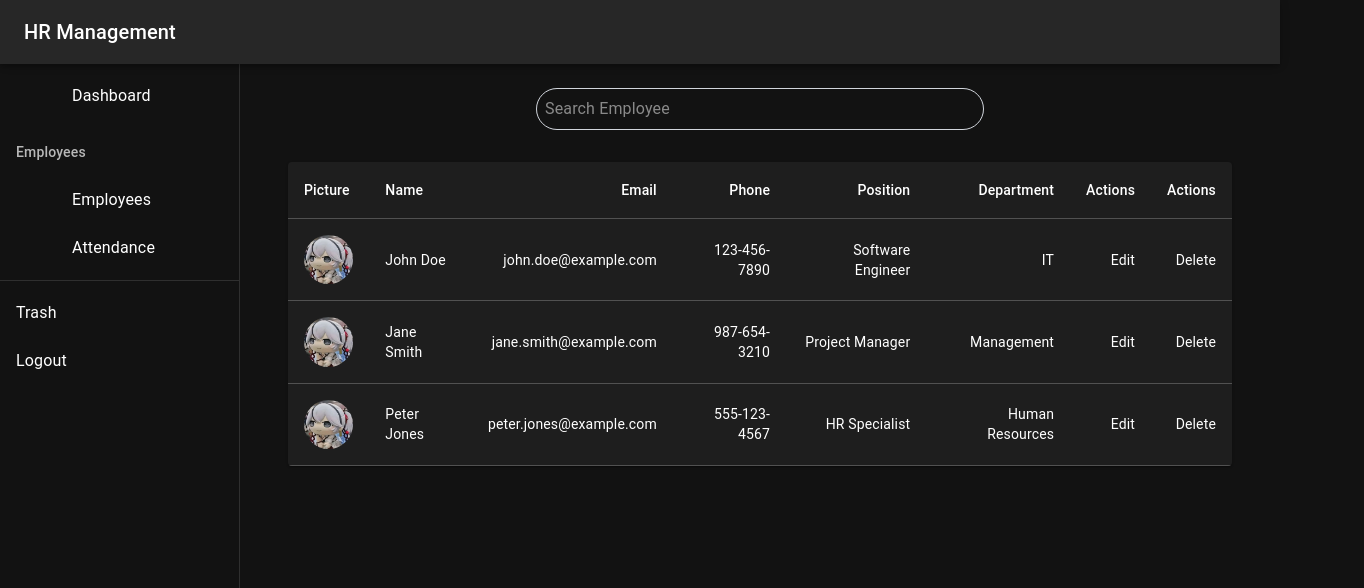
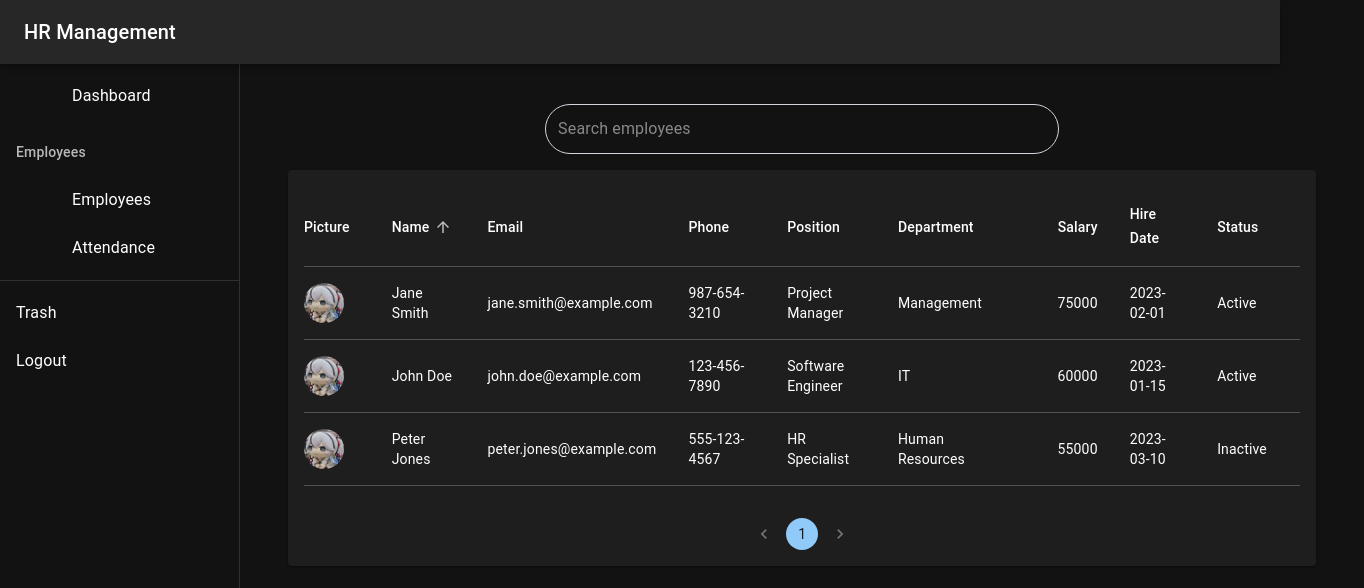
Before and after one commit to rama4zis/hr-management, a Next.js app in the folder client/: page /employees in a window 1280 px wide. Shown: the top 588 px of the page, 1364 px wide, since content can reach past the window. Built offline with nearby package versions, Linux system fonts and the light colour scheme; some icons are missing.

Commit message:
Employees table 🧑‍💼

```diff
--- a/client/app/employees/page.tsx
+++ b/client/app/employees/page.tsx
@@ -1,109 +1,433 @@
+"use client";
+
 import {
+  Box,
   Container,
   Input,
+  Pagination,
   Paper,
+  Stack,
   Table,
   TableBody,
   TableCell,
   TableContainer,
   TableHead,
   TableRow,
+  TableSortLabel,
 } from "@mui/material";
+import { visuallyHidden } from "@mui/utils";
 import Image from "next/image";
+import React from "react";
 
-export default function employees() {
+interface Employee {
+  id: number;
+  picture: string;
+  name: string;
+  email: string;
+  phone: string;
+  position: string;
+  department: string;
+  salary: number;
+  hireDate: string;
+  status: string;
+}
+
+function createData(
+  id: number,
+  picture: string,
+  name: string,
+  email: string,
+  phone: string,
+  position: string,
+  department: string,
+  salary: number,
+  hireDate: string,
+  status: string
+): Employee {
+  return {
+    id,
+    picture,
+    name,
+    email,
+    phone,
+    position,
+    department,
+    salary,
+    hireDate,
+    status,
+  };
+}
+
+const employeesData = [
+  {
+    id: 1,
+    picture: "/profile.jpg",
+    name: "John Doe",
+    email: "john.doe@example.com",
+    phone: "123-456-7890",
+    position: "Software Engineer",
+    department: "IT",
+    salary: 60000,
+    hireDate: "2023-01-15",
+    status: "Active",
+  },
+  {
+    id: 2,
+    picture: "/profile.jpg",
+    name: "Jane Smith",
+    email: "jane.smith@example.com",
+    phone: "987-654-3210",
+    position: "Project Manager",
+    department: "Management",
+    salary: 75000,
+    hireDate: "2023-02-01",
+    status: "Active",
+  },
+  {
+    id: 3,
+    picture: "/profile.jpg",
+    name: "Peter Jones",
+    email: "peter.jones@example.com",
+    phone: "555-123-4567",
+    position: "HR Specialist",
+    department: "Human Resources",
+    salary: 55000,
+    hireDate: "2023-03-10",
+    status: "Inactive",
+  },
+];
+
+let rows = [];
+for (const employee of employeesData) {
+  rows.push(
+    createData(
+      employee.id,
+      employee.picture,
+      employee.name,
+      employee.email,
+      employee.phone,
+      employee.position,
+      employee.department,
+      employee.salary,
+      employee.hireDate,
+      employee.status
+    )
+  );
+}
+
+function descendingComparator<T>(a: T, b: T, orderBy: keyof T) {
+  if (b[orderBy] < a[orderBy]) {
+    return -1;
+  }
+  if (b[orderBy] > a[orderBy]) {
+    return 1;
+  }
+  return 0;
+}
+
+type Order = "asc" | "desc";
+
+function getComparator<Key extends keyof any>(
+  order: Order,
+  orderBy: Key
+): (
+  a: { [key in Key]: number | string },
+  b: { [key in Key]: number | string }
+) => number {
+  return order === "desc"
+    ? (a, b) => descendingComparator(a, b, orderBy)
+    : (a, b) => -descendingComparator(a, b, orderBy);
+}
+
+interface HeadCell {
+  disablePadding: boolean;
+  id: keyof Employee;
+  label: string;
+  numeric: boolean;
+}
+
+const headCells: readonly HeadCell[] = [
+  {
+    id: "picture",
+    numeric: false,
+    disablePadding: true,
+    label: "Picture",
+  },
+  {
+    id: "name",
+    numeric: false,
+    disablePadding: false,
+    label: "Name",
+  },
+  {
+    id: "email",
+    numeric: false,
+    disablePadding: false,
+    label: "Email",
+  },
+  {
+    id: "phone",
+    numeric: false,
+    disablePadding: false,
+    label: "Phone",
+  },
+  {
+    id: "position",
+    numeric: false,
+    disablePadding: false,
+    label: "Position",
+  },
+  {
+    id: "department",
+    numeric: false,
+    disablePadding: false,
+    label: "Department",
+  },
+  {
+    id: "salary",
+    numeric: true,
+    disablePadding: false,
+    label: "Salary",
+  },
+  {
+    id: "hireDate",
+    numeric: false,
+    disablePadding: false,
+    label: "Hire Date",
+  },
+  {
+    id: "status",
+    numeric: false,
+    disablePadding: false,
+    label: "Status",
+  },
+];
+
+interface EnhancedTableProps {
+  numSelected: number;
+  onRequestSort: (
+    event: React.MouseEvent<unknown>,
+    property: keyof Employee
+  ) => void;
+  onSelectAllClick: (event: React.ChangeEvent<HTMLInputElement>) => void;
+  order: Order;
+  orderBy: string;
+  rowCount: number;
+}
+
+export function EnhancedTableHead(props: EnhancedTableProps) {
+  const { order, orderBy, onRequestSort } = props;
+  const createSortHandler =
+    (property: keyof Employee) => (event: React.MouseEvent<unknown>) => {
+      onRequestSort(event, property);
+    };
+  return (
+    <TableHead>
+      <TableRow>
+        {headCells.map((headCell) => (
+          <TableCell
+            key={headCell.id}
+            align={headCell.numeric ? "right" : "left"}
+            padding={headCell.disablePadding ? "none" : "normal"}
+            sortDirection={orderBy === headCell.id ? order : false}
+          >
+            <TableSortLabel
+              active={orderBy === headCell.id}
+              direction={orderBy === headCell.id ? order : "asc"}
+              onClick={createSortHandler(headCell.id)}
+            >
+              {headCell.label}
+              {orderBy === headCell.id ? (
+                <Box component="span" sx={visuallyHidden}>
+                  {order === "desc" ? "sorted descending" : "sorted ascending"}
+                </Box>
+              ) : null}
+            </TableSortLabel>
+          </TableCell>
+        ))}
+      </TableRow>
+    </TableHead>
+  );
+}
+
+export default function Employees() {
+  const [order, setOrder] = React.useState<Order>("asc");
+  const [orderBy, setOrderBy] = React.useState<keyof Employee>("name");
+  const [selected, setSelected] = React.useState<readonly number[]>([]);
+  const [page, setPage] = React.useState(0);
+  const [rowsPerPage, setRowsPerPage] = React.useState(5);
+  const [searchTerm, setSearchTerm] = React.useState("");
+
+  const handleRequestSort = (
+    event: React.MouseEvent<unknown>,
+    property: keyof Employee
+  ) => {
+    const isAsc = orderBy === property && order === "asc";
+    setOrder(isAsc ? "desc" : "asc");
+    setOrderBy(property);
+  };
+
+  const handleSelectAllClick = (event: React.ChangeEvent<HTMLInputElement>) => {
+    if (event.target.checked) {
+      const newSelected = rows.map((n) => n.id);
+      setSelected(newSelected);
+      return;
+    }
+    setSelected([]);
+  };
+
+  const handleClick = (event: React.MouseEvent<unknown>, id: number) => {
+    const selectedIndex = selected.indexOf(id);
+    let newSelected: readonly number[] = [];
+
+    if (selectedIndex === -1) {
+      newSelected = newSelected.concat(selected, id);
+    } else if (selectedIndex === 0) {
+      newSelected = newSelected.concat(selected.slice(1));
+    } else if (selectedIndex === selected.length - 1) {
+      newSelected = newSelected.concat(selected.slice(0, -1));
+    } else if (selectedIndex > 0) {
+      newSelected = newSelected.concat(
+        selected.slice(0, selectedIndex),
+        selected.slice(selectedIndex + 1)
+      );
+    }
+    setSelected(newSelected);
+  };
+
+  const handleChangePage = (event: unknown, newPage: number) => {
+    setPage(newPage - 1);
+  };
+
+  const handleSearch = (event: React.ChangeEvent<HTMLInputElement>) => {
+    setSearchTerm(event.target.value);
+    setPage(0);
+  };
+
+  const isSelected = (id: number) => selected.indexOf(id) !== -1;
+
+  const emptyRows =
+    page > 0 ? Math.max(0, (1 + page) * rowsPerPage - rows.length) : 0;
+
+  const visibleRows = React.useMemo(
+    () =>
+      rows
+        .filter((row) =>
+          Object.values(row).some((value) =>
+            String(value).toLowerCase().includes(searchTerm.toLowerCase())
+          )
+        )
+        .sort(getComparator(order, orderBy))
+        .slice(page * rowsPerPage, page * rowsPerPage + rowsPerPage),
+    [order, orderBy, page, rowsPerPage, searchTerm]
+  );
+
   return (
     <Container>
-      {/* Search Employee */}
-      <div className="flex items-center justify-center mb-8">
+      {/* Search */}
+      <div className="flex justify-center items-center">
         <input
+          className="p-3 border border-gray-300 rounded-full focus:outline-none focus:ring-blue-500 focus:border-blue-500 w-1/2 my-4 transition duration-300 ease-in-out"
           type="text"
-          className="w-full max-w-md p-2 border border-gray-300 rounded-full focus:outline-none focus:ring-2 focus:ring-blue-500 transition duration-200"
-          placeholder="Search Employee"
+          placeholder="Search employees"
+          value={searchTerm}
+          onChange={handleSearch}
+          // sx={{ m: 2 }}
         />
       </div>
-      {/* Table Employee List */}
-      <div className="mt-4">
-        <TableContainer component={Paper}>
-          <Table sx={{ minWidth: 700 }} aria-label="customized table">
-            <TableHead>
-              <TableRow>
-                <TableCell>Picture</TableCell>
-                <TableCell>Name</TableCell>
-                <TableCell align="right">Email</TableCell>
-                <TableCell align="right">Phone</TableCell>
-                <TableCell align="right">Position</TableCell>
-                <TableCell align="right">Department</TableCell>
-                <TableCell align="right">Actions</TableCell>
-                <TableCell align="right">Actions</TableCell>
-              </TableRow>
-            </TableHead>
+
+      <Box sx={{ width: "100%" }}>
+        <Paper sx={{ width: "100%", mb: 2 }}>
+          <TableContainer className="p-4">
+            <Table
+              sx={{ minWidth: 750 }}
+              aria-labelledby="tableTitle"
+              size="medium"
+            >
+              <EnhancedTableHead
+                numSelected={selected.length}
+                order={order}
+                orderBy={orderBy}
+                onSelectAllClick={handleSelectAllClick}
+                onRequestSort={handleRequestSort}
+                rowCount={rows.length}
+              />
               <TableBody>
-              <TableRow>
-                <TableCell component="th" scope="row">
+                {visibleRows.map((row, index) => {
+                  const isItemSelected = isSelected(row.id);
+                  const labelId = `enhanced-table-checkbox-${index}`;
+
+                  return (
+                    <TableRow
+                      hover
+                      onClick={(event) => handleClick(event, row.id)}
+                      role="checkbox"
+                      aria-checked={isItemSelected}
+                      tabIndex={-1}
+                      key={row.id}
+                      selected={isItemSelected}
+                      sx={{ cursor: "pointer" }}
+                    >
+                      <TableCell
+                        component="th"
+                        id={labelId}
+                        scope="row"
+                        padding="none"
+                      >
                         <Image
-                    src="/profile.jpg"
-                    alt="Picture"
-                    width={50}
-                    height={50}
+                          src={row.picture}
+                          alt="Profile
+                          picture"
+                          width={40}
+                          height={40}
                           className="rounded-full"
                         />
                       </TableCell>
-                <TableCell component="th" scope="row">
-                  John Doe
-                </TableCell>
-                <TableCell align="right">john.doe@example.com</TableCell>
-                <TableCell align="right">123-456-7890</TableCell>
-                <TableCell align="right">Software Engineer</TableCell>
-                <TableCell align="right">IT</TableCell>
-                <TableCell align="right">Edit</TableCell>
-                <TableCell align="right">Delete</TableCell>
+                      <TableCell align="left">{row.name}</TableCell>
+                      <TableCell align="left">{row.email}</TableCell>
+                      <TableCell align="left">{row.phone}</TableCell>
+                      <TableCell align="left">{row.position}</TableCell>
+                      <TableCell align="left">{row.department}</TableCell>
+                      <TableCell align="right">{row.salary}</TableCell>
+                      <TableCell align="left">{row.hireDate}</TableCell>
+                      <TableCell align="left">{row.status}</TableCell>
                     </TableRow>
-              <TableRow>
-                <TableCell component="th" scope="row">
-                  <Image
-                    src="/profile.jpg"
-                    alt="Picture"
-                    width={50}
-                    height={50}
-                    className="rounded-full"
-                  />
-                </TableCell>
-                <TableCell component="th" scope="row">
-                  Jane Smith
-                </TableCell>
-                <TableCell align="right">jane.smith@example.com</TableCell>
-                <TableCell align="right">987-654-3210</TableCell>
-                <TableCell align="right">Project Manager</TableCell>
-                <TableCell align="right">Management</TableCell>
-                <TableCell align="right">Edit</TableCell>
-                <TableCell align="right">Delete</TableCell>
+                  );
+                })}
+                {emptyRows > 0 && (
+                  <TableRow
+                    style={{
+                      height: 53 * emptyRows,
+                    }}
+                  >
+                    <TableCell colSpan={6} />
                   </TableRow>
-              <TableRow>
-                <TableCell component="th" scope="row">
-                  <Image
-                    src="/profile.jpg"
-                    alt="Picture"
-                    width={50}
-                    height={50}
-                    className="rounded-full"
-                  />
-                </TableCell>
-                <TableCell component="th" scope="row">
-                  Peter Jones
-                </TableCell>
-                <TableCell align="right">peter.jones@example.com</TableCell>
-                <TableCell align="right">555-123-4567</TableCell>
-                <TableCell align="right">HR Specialist</TableCell>
-                <TableCell align="right">Human Resources</TableCell>
-                <TableCell align="right">Edit</TableCell>
-                <TableCell align="right">Delete</TableCell>
-              </TableRow>
+                )}
               </TableBody>
             </Table>
           </TableContainer>
+
+          {/* Pagination */}
+          <div className="flex justify-center items-center">
+            <Stack spacing={2} sx={{ p: 2 }}>
+              <Pagination
+                count={Math.ceil(
+                  rows.filter((row) =>
+                    Object.values(row).some((value) =>
+                      String(value)
+                        .toLowerCase()
+                        .includes(searchTerm.toLowerCase())
+                    )
+                  ).length / rowsPerPage
+                )}
+                page={page + 1}
+                onChange={handleChangePage}
+                color="primary"
+              />
+            </Stack>
           </div>
-      {/* Add Employee Button */}
+        </Paper>
+      </Box>
     </Container>
   );
 }
--- a/client/package.json
+++ b/client/package.json
@@ -10,6 +10,7 @@
     "@emotion/styled": "^11.14.0",
     "@mui/icons-material": "^7.1.1",
     "@mui/material": "^7.1.1",
+    "@mui/utils": "^7.1.1",
     "@tailwindcss/postcss": "^4.1.8",
     "next": "^15.3.3",
     "postcss": "^8.5.4",
```
Also changed, not shown: 1 other file (tests, documents, lock files or other folders). Lines whose indentation alone changed are shown as unchanged.
